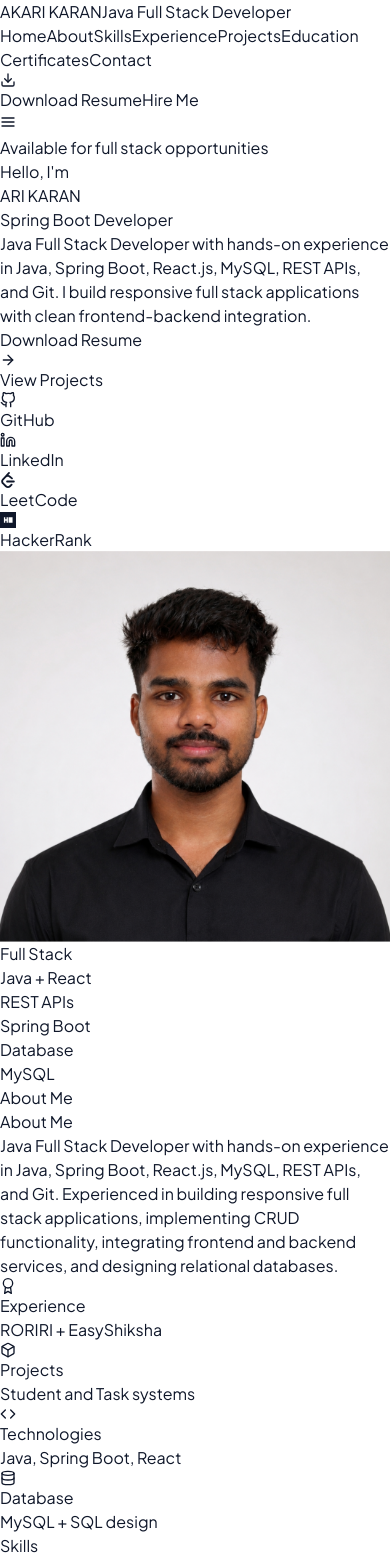
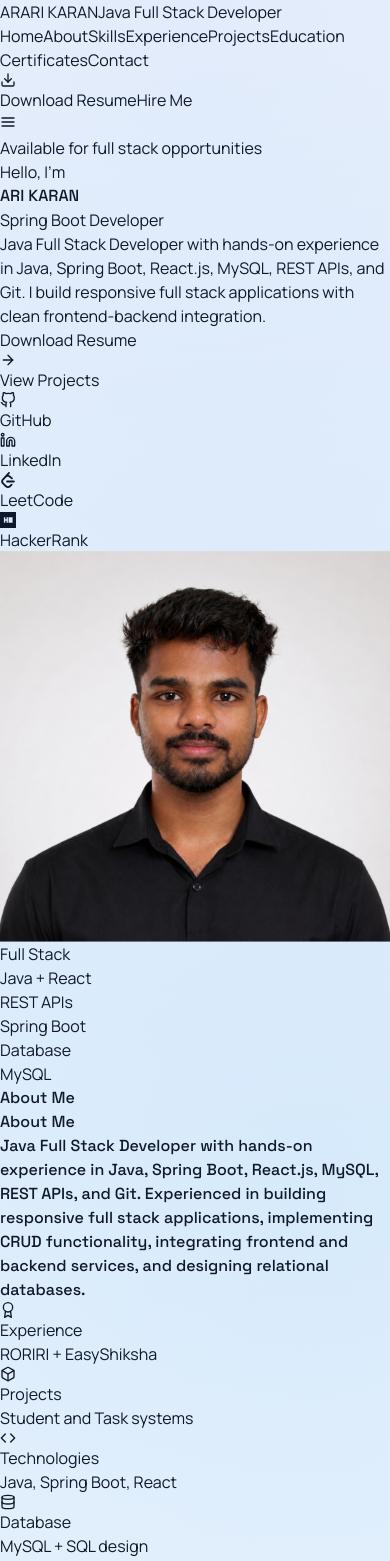
Before and after one commit to itarikaran/portfolio, a React (Vite) app: page / in a window 390 px wide. Shown: the top 1561 px of the page. Built offline with nearby package versions, Linux system fonts and the light colour scheme.

Commit message:
Modern updated

```diff
--- a/src/components/AnimatedSection.jsx
+++ b/src/components/AnimatedSection.jsx
@@ -19,12 +19,16 @@ export default function AnimatedSection({ id, className = '', children, alternat
   return (
     <motion.section
       id={id}
-      className={`scroll-mt-24 ${alternate ? 'bg-slate-50/95' : 'bg-white'} ${className}`}
+      className={`scroll-mt-24 relative overflow-hidden ${alternate ? 'bg-slate-50/80' : 'bg-white/90'} ${className}`}
       initial={reduceMotion ? false : 'hidden'}
       whileInView={reduceMotion ? undefined : 'visible'}
       viewport={{ once: true, amount: 0.2 }}
       variants={sectionVariants}
     >
+      <div aria-hidden="true" className="pointer-events-none absolute inset-0 opacity-[0.45]">
+        <div className="absolute left-[-6rem] top-12 h-40 w-40 rounded-full bg-blue-100/50 blur-3xl" />
+        <div className="absolute right-[-5rem] bottom-20 h-44 w-44 rounded-full bg-sky-100/50 blur-3xl" />
+      </div>
       {children}
     </motion.section>
   );
--- a/src/components/Hero.jsx
+++ b/src/components/Hero.jsx
@@ -40,15 +40,16 @@ export default function Hero() {
   ];
 
   return (
-    <section id="home" className="relative overflow-hidden bg-white pt-8">
-      <div className="mx-auto grid min-h-[calc(100vh-88px)] max-w-7xl items-center gap-16 px-4 py-10 sm:px-6 lg:grid-cols-[1.1fr_0.9fr] lg:px-8 lg:py-16">
+    <section id="home" className="relative overflow-hidden pt-8">
+      <div className="hero-grid absolute inset-x-0 top-0 h-full opacity-60" aria-hidden="true" />
+      <div className="mx-auto grid min-h-[calc(100vh-88px)] max-w-7xl items-center gap-16 px-4 py-10 sm:px-6 lg:grid-cols-[1.08fr_0.92fr] lg:px-8 lg:py-16">
         <motion.div
           className="relative z-10 max-w-2xl"
           initial={{ opacity: 0, y: 28 }}
           animate={{ opacity: 1, y: 0 }}
           transition={{ duration: 0.8, ease: [0.22, 1, 0.36, 1] }}
         >
-          <div className="inline-flex items-center gap-3 rounded-full border border-slate-200 bg-white px-4 py-2 text-sm font-medium text-slate-600 shadow-sm shadow-slate-200/50">
+          <div className="inline-flex items-center gap-3 rounded-full border border-slate-200 bg-white/80 px-4 py-2 text-sm font-medium text-slate-600 shadow-[0_14px_35px_rgba(15,23,42,0.08)] backdrop-blur-xl">
             <span className="h-2.5 w-2.5 rounded-full bg-blue-600" />
             Available for full stack opportunities
           </div>
@@ -68,20 +69,20 @@ export default function Hero() {
             <a
               href="/assets/resume.pdf"
               download
-              className="group inline-flex items-center justify-center gap-3 rounded-full bg-gradient-to-r from-blue-600 to-sky-500 px-7 py-4 text-sm font-semibold text-white shadow-[0_18px_45px_rgba(37,99,235,0.25)] transition-all duration-300 hover:-translate-y-1 hover:shadow-[0_22px_55px_rgba(37,99,235,0.32)]"
+              className="group inline-flex items-center justify-center gap-3 rounded-full bg-gradient-to-r from-blue-600 via-blue-500 to-sky-400 px-7 py-4 text-sm font-semibold text-white shadow-[0_18px_45px_rgba(37,99,235,0.25)] transition-all duration-300 hover:-translate-y-1 hover:shadow-[0_22px_55px_rgba(37,99,235,0.32)]"
             >
               Download Resume
               <FiArrowRight className="transition-transform duration-300 group-hover:translate-x-1" />
             </a>
             <a
               href="#projects"
-              className="inline-flex items-center justify-center rounded-full border border-slate-200 bg-white px-7 py-4 text-sm font-semibold text-slate-900 shadow-sm shadow-slate-200/50 transition-all duration-300 hover:-translate-y-1 hover:border-blue-200 hover:text-blue-700"
+              className="inline-flex items-center justify-center rounded-full border border-slate-200 bg-white/80 px-7 py-4 text-sm font-semibold text-slate-900 shadow-sm shadow-slate-200/50 transition-all duration-300 hover:-translate-y-1 hover:border-blue-200 hover:text-blue-700 backdrop-blur-xl"
             >
               View Projects
             </a>
           </div>
 
-          <div className="mt-10 flex flex-wrap items-center gap-3">
+          <div className="mt-10 grid gap-3 sm:grid-cols-2 xl:grid-cols-4">
             {socialButtons.map(({ label, href, icon: Icon }) => (
               <a
                 key={label}
@@ -89,7 +90,7 @@ export default function Hero() {
                 target="_blank"
                 rel="noreferrer"
                 aria-label={label}
-                className="group inline-flex items-center gap-2 rounded-full border border-slate-200 bg-white px-4 py-2.5 text-sm font-medium text-slate-600 shadow-sm shadow-slate-200/40 transition-all duration-300 hover:-translate-y-1 hover:border-blue-200 hover:text-blue-700"
+                className="group inline-flex items-center gap-2 rounded-2xl border border-slate-200 bg-white/80 px-4 py-3 text-sm font-medium text-slate-600 shadow-[0_12px_30px_rgba(15,23,42,0.06)] transition-all duration-300 hover:-translate-y-1 hover:border-blue-200 hover:text-blue-700 backdrop-blur-xl"
               >
                 <Icon className="text-base transition-transform duration-300 group-hover:scale-110" />
                 {label}
@@ -104,7 +105,7 @@ export default function Hero() {
           animate={{ opacity: 1, scale: 1, y: 0 }}
           transition={{ duration: 0.9, ease: [0.22, 1, 0.36, 1], delay: 0.1 }}
         >
-          <div className="absolute inset-0 -z-10 rounded-[2.25rem] bg-[radial-gradient(circle,_rgba(37,99,235,0.16),_transparent_55%)]" />
+          <div className="absolute inset-0 -z-10 rounded-[2.25rem] bg-[radial-gradient(circle,_rgba(37,99,235,0.18),_transparent_55%)]" />
           <motion.div
             className="absolute -left-8 top-8 h-20 w-20 rounded-full bg-blue-100/80 blur-xl"
             animate={{ y: [0, -14, 0], x: [0, 6, 0] }}
@@ -115,7 +116,7 @@ export default function Hero() {
             animate={{ y: [0, 16, 0], x: [0, -8, 0] }}
             transition={{ duration: 9, repeat: Infinity, ease: 'easeInOut' }}
           />
-          <div className="glass-card relative overflow-hidden rounded-[2rem] border border-slate-200/70 bg-white/95 p-4 shadow-[0_28px_80px_rgba(15,23,42,0.12)]">
+          <div className="glass-card surface-panel relative overflow-hidden rounded-[2rem] border border-slate-200/70 p-4">
             <div className="absolute inset-0 bg-[linear-gradient(135deg,rgba(255,255,255,0.92),rgba(241,245,249,0.65))]" />
             <div className="relative overflow-hidden rounded-[1.5rem] border border-slate-200/70 bg-[linear-gradient(180deg,rgba(248,250,252,1),rgba(255,255,255,1))] p-4 shadow-inner shadow-slate-200/50">
               <motion.img
@@ -126,7 +127,7 @@ export default function Hero() {
                 transition={{ duration: 6, repeat: Infinity, ease: 'easeInOut' }}
               />
             </div>
-            <div className="relative mt-4 grid gap-3 rounded-[1.5rem] border border-slate-200/70 bg-white/95 p-4 shadow-sm sm:grid-cols-3">
+            <div className="relative mt-4 grid gap-3 rounded-[1.5rem] border border-slate-200/70 bg-white/90 p-4 shadow-sm shadow-slate-200/50 sm:grid-cols-3 backdrop-blur-xl">
               <Stat label="Full Stack" value="Java + React" />
               <Stat label="REST APIs" value="Spring Boot" />
               <Stat label="Database" value="MySQL" />
--- a/src/components/Navbar.jsx
+++ b/src/components/Navbar.jsx
@@ -17,7 +17,7 @@ export default function Navbar({ activeSection, scrolled }) {
   return (
     <motion.header
       className={`sticky top-0 z-50 border-b border-transparent transition-all duration-300 ${
-        scrolled ? 'border-slate-200/70 bg-white/85 shadow-[0_10px_40px_rgba(15,23,42,0.08)] backdrop-blur-xl' : 'bg-white/65 backdrop-blur-xl'
+        scrolled ? 'border-slate-200/70 bg-white/78 shadow-[0_10px_40px_rgba(15,23,42,0.08)] backdrop-blur-2xl' : 'bg-white/50 backdrop-blur-2xl'
       }`}
       initial={{ y: -24, opacity: 0 }}
       animate={{ y: 0, opacity: 1 }}
@@ -30,16 +30,16 @@ export default function Navbar({ activeSection, scrolled }) {
           className="group inline-flex items-center gap-3 text-left"
           aria-label="Go to home section"
         >
-          <span className="flex h-11 w-11 items-center justify-center rounded-2xl bg-gradient-to-br from-blue-600 to-sky-400 text-sm font-bold text-white shadow-lg shadow-blue-500/20 transition-transform duration-300 group-hover:scale-105">
-            AK
+          <span className="flex h-11 w-11 items-center justify-center rounded-2xl bg-[linear-gradient(135deg,rgba(37,99,235,1),rgba(14,165,233,0.95))] text-sm font-bold text-white shadow-[0_18px_40px_rgba(37,99,235,0.24)] transition-transform duration-300 group-hover:scale-105">
+            AR
           </span>
           <span>
-            <span className="block text-sm font-semibold uppercase tracking-[0.3em] text-slate-900">ARI KARAN</span>
-            <span className="block text-xs text-slate-500">Java Full Stack Developer</span>
+            <span className="block text-sm font-semibold uppercase tracking-[0.34em] text-slate-900">ARI KARAN</span>
+            <span className="block text-xs font-medium text-slate-500">Java Full Stack Developer</span>
           </span>
         </button>
 
-        <nav className="hidden items-center gap-1 rounded-full border border-slate-200/80 bg-white/80 px-2 py-2 shadow-sm shadow-slate-200/40 md:flex">
+        <nav className="hidden items-center gap-1 rounded-full border border-slate-200/80 bg-white/72 px-2 py-2 shadow-[0_12px_40px_rgba(15,23,42,0.06)] backdrop-blur-xl md:flex">
           {navLinks.map((link) => {
             const isActive = activeSection === link.id;
             return (
@@ -48,7 +48,7 @@ export default function Navbar({ activeSection, scrolled }) {
                 type="button"
                 onClick={() => navigateToSection(link.id)}
                 className={`rounded-full px-4 py-2 text-sm font-medium transition-all duration-300 ${
-                  isActive ? 'bg-blue-600 text-white shadow-md shadow-blue-600/25' : 'text-slate-600 hover:bg-slate-100 hover:text-slate-950'
+                    isActive ? 'bg-slate-950 text-white shadow-md shadow-slate-950/20' : 'text-slate-600 hover:bg-slate-100 hover:text-slate-950'
                 }`}
               >
                 {link.label}
@@ -69,7 +69,7 @@ export default function Navbar({ activeSection, scrolled }) {
           <button
             type="button"
             onClick={() => navigateToSection('contact')}
-            className="inline-flex items-center rounded-full bg-gradient-to-r from-blue-600 to-sky-500 px-5 py-2.5 text-sm font-semibold text-white shadow-lg shadow-blue-600/25 transition-all duration-300 hover:-translate-y-0.5 hover:shadow-blue-600/35"
+            className="inline-flex items-center rounded-full bg-gradient-to-r from-blue-600 via-blue-500 to-sky-400 px-5 py-2.5 text-sm font-semibold text-white shadow-[0_18px_40px_rgba(37,99,235,0.24)] transition-all duration-300 hover:-translate-y-0.5 hover:shadow-[0_22px_50px_rgba(37,99,235,0.3)]"
           >
             Hire Me
           </button>
@@ -77,7 +77,7 @@ export default function Navbar({ activeSection, scrolled }) {
 
         <button
           type="button"
-          className="inline-flex h-11 w-11 items-center justify-center rounded-full border border-slate-200 bg-white text-slate-900 shadow-sm md:hidden"
+          className="inline-flex h-11 w-11 items-center justify-center rounded-full border border-slate-200 bg-white/90 text-slate-900 shadow-sm backdrop-blur md:hidden"
           onClick={() => setMenuOpen((previous) => !previous)}
           aria-expanded={menuOpen}
           aria-label="Toggle navigation menu"
@@ -89,7 +89,7 @@ export default function Navbar({ activeSection, scrolled }) {
       <AnimatePresence>
         {menuOpen ? (
           <motion.div
-            className="border-t border-slate-200/70 bg-white/95 px-4 pb-5 pt-3 shadow-2xl shadow-slate-200/40 backdrop-blur-xl md:hidden"
+            className="border-t border-slate-200/70 bg-white/96 px-4 pb-5 pt-3 shadow-2xl shadow-slate-200/40 backdrop-blur-2xl md:hidden"
             initial={{ height: 0, opacity: 0 }}
             animate={{ height: 'auto', opacity: 1 }}
             exit={{ height: 0, opacity: 0 }}
--- a/src/components/SectionHeading.jsx
+++ b/src/components/SectionHeading.jsx
@@ -2,14 +2,14 @@ export default function SectionHeading({ eyebrow, title, description, align = 'l
   const alignment = align === 'center' ? 'text-center items-center' : 'text-left items-start';
 
   return (
-    <div className={`flex max-w-3xl flex-col gap-4 ${alignment}`}>
+    <div className={`section-heading flex max-w-3xl flex-col gap-4 ${alignment}`}>
       {eyebrow ? (
-        <p className="inline-flex items-center gap-2 rounded-full border border-blue-100 bg-blue-50 px-4 py-1.5 text-xs font-semibold uppercase tracking-[0.3em] text-blue-700">
+        <p className="inline-flex items-center gap-2 rounded-full border border-blue-100 bg-white/80 px-4 py-1.5 text-xs font-semibold uppercase tracking-[0.32em] text-blue-700 shadow-sm shadow-blue-100/50 backdrop-blur">
           {eyebrow}
         </p>
       ) : null}
-      <h2 className="text-3xl font-bold tracking-tight text-slate-950 sm:text-4xl">{title}</h2>
-      {description ? <p className="text-base leading-7 text-slate-600 sm:text-lg">{description}</p> : null}
+      <h2 className="max-w-2xl text-3xl font-bold tracking-tight text-slate-950 sm:text-4xl lg:text-5xl">{title}</h2>
+      {description ? <p className="max-w-2xl text-base leading-8 text-slate-600 sm:text-lg">{description}</p> : null}
     </div>
   );
 }
--- a/src/index.css
+++ b/src/index.css
@@ -1,4 +1,4 @@
-@import url('https://fonts.googleapis.com/css2?family=Plus+Jakarta+Sans:wght@400;500;600;700;800;900&display=swap');
+@import url('https://fonts.googleapis.com/css2?family=Manrope:wght@400;500;600;700;800&family=Space+Grotesk:wght@500;700&display=swap');
 
 @tailwind base;
 @tailwind components;
@@ -10,9 +10,21 @@
 	}
 
 	body {
-		@apply bg-white text-slate-900 antialiased;
-		font-family: 'Plus Jakarta Sans', system-ui, -apple-system, BlinkMacSystemFont, 'Segoe UI', sans-serif;
+		@apply bg-slate-950 text-slate-900 antialiased;
+		font-family: 'Manrope', system-ui, -apple-system, BlinkMacSystemFont, 'Segoe UI', sans-serif;
+		background:
+			radial-gradient(circle at top, rgba(59, 130, 246, 0.12), transparent 28%),
+			radial-gradient(circle at 80% 20%, rgba(14, 165, 233, 0.1), transparent 24%),
+			linear-gradient(180deg, #f8fafc 0%, #eef2ff 42%, #ffffff 100%);
 		text-rendering: optimizeLegibility;
+	}
+
+	h1,
+	h2,
+	h3,
+	h4,
+	.section-heading {
+		font-family: 'Space Grotesk', 'Manrope', system-ui, sans-serif;
 	}
 
 	::selection {
@@ -33,6 +45,21 @@
 	.glass-card {
 		backdrop-filter: blur(22px);
 	}
+
+	.surface-panel {
+		background: rgba(255, 255, 255, 0.74);
+		backdrop-filter: blur(24px);
+		box-shadow: 0 24px 80px rgba(15, 23, 42, 0.08);
+	}
+
+	.hero-grid {
+		background-image:
+			radial-gradient(circle at top left, rgba(37, 99, 235, 0.13), transparent 26%),
+			radial-gradient(circle at top right, rgba(14, 165, 233, 0.12), transparent 22%),
+			linear-gradient(rgba(15, 23, 42, 0.05) 1px, transparent 1px),
+			linear-gradient(90deg, rgba(15, 23, 42, 0.05) 1px, transparent 1px);
+		background-size: auto, auto, 44px 44px, 44px 44px;
+	}
 }
 
 ::-webkit-scrollbar {
@@ -40,12 +67,12 @@
 }
 
 ::-webkit-scrollbar-track {
-	background: #f8fafc;
+	background: #eef2ff;
 }
 
 ::-webkit-scrollbar-thumb {
 	border-radius: 9999px;
-	border: 2px solid #f8fafc;
+	border: 2px solid #eef2ff;
 	background: linear-gradient(180deg, #2563eb, #60a5fa);
 }
 
```
Also changed, not shown: src/components/Contact.jsx (+4 -4 lines), src/components/Footer.jsx (+4 -4 lines).
